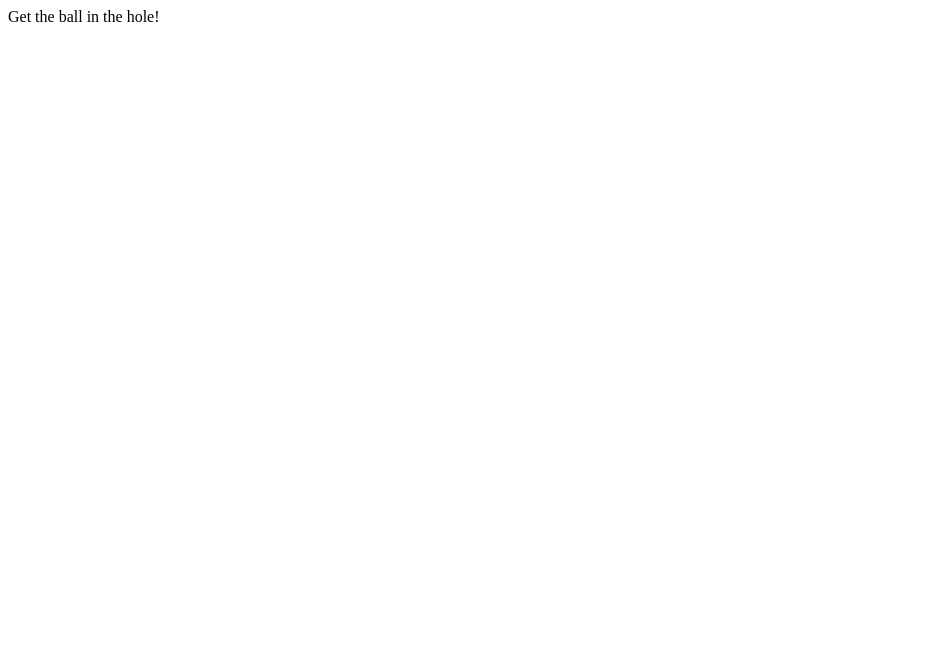
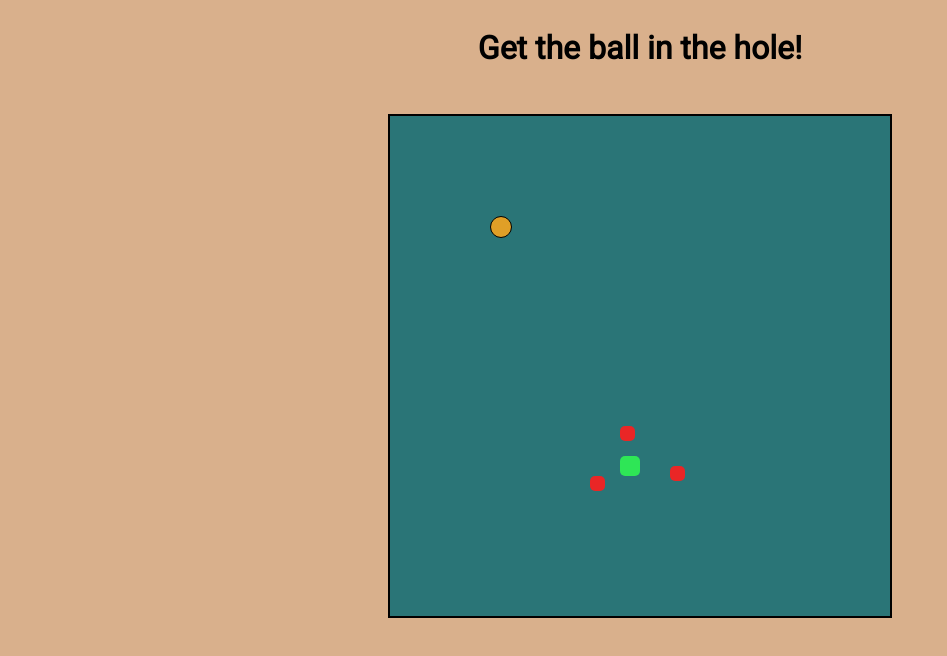
Before and after one commit to ArturGuspiel/Artur-Guspiel-lab1, a plain HTML site: page Project 04 - ball in a hole/index.html in a window 1280 px wide. Shown: the whole page, without its empty margins (0-947 px from the left). Drawn offline with Linux system fonts and the light colour scheme.

Commit message:
Done styling

```diff
--- a/Project 04 - ball in a hole/index.html
+++ b/Project 04 - ball in a hole/index.html
@@ -1,18 +1,26 @@
 <!DOCTYPE html>
 <html lang="en">
+
 <head>
     <meta charset="UTF-8">
     <meta name="viewport" content="width=device-width, initial-scale=1.0">
     <meta http-equiv="X-UA-Compatible" content="ie=edge">
+    <link rel="stylesheet" type="text/css" href="style.css">
+    <link href="https://fonts.googleapis.com/css?family=Roboto" rel="stylesheet">
     <title>Ball in the hole</title>
 </head>
+
 <body>
-    <div id="header">Get the ball in the hole!</div>
+    <div id="header"><h1>Get the ball in the hole!</h1></div>
     <div id="map">
-        <div class="winHole"></div>
-        <div class="loseHole1"></div>
-        <div class="loseHole2"></div>
-        <div class="loseHole3"></div>
+        <div id="ball"></div>
+        <div id="winHole"></div>
+        <div id="loseHole1"></div>
+        <div id="loseHole2"></div>
+        <div id="loseHole3"></div>
     </div>
+
+    <script src="script.js"></script>
 </body>
+
 </html>
--- a/Project 04 - ball in a hole/style.css
+++ b/Project 04 - ball in a hole/style.css
@@ -0,0 +1,61 @@
+body{
+    font-family: 'Roboto', sans-serif;
+    background: #D9B08C;
+}
+#map{
+    position: relative;
+    width: 500px;
+    height: 500px;
+    border: 2px solid #000000;
+    margin: 25px auto 0 auto;
+    background: rgb(42, 117, 119);
+}
+#ball{
+    position: absolute;
+    top: 100px;
+    left: 100px;
+    width: 20px;
+    height: 20px;
+    background: rgb(224, 159, 39);
+    border-radius: 100%;
+    border: 1px solid #000000;
+}
+#winHole{
+    position: fixed;
+    margin: 340px 340px 250px 230px;
+    background: rgb(46, 230, 86);
+    width: 20px;
+    height: 20px;
+    border-radius: 5px;
+}
+#loseHole1{
+    position: fixed;
+    margin: 310px 220px 200px 230px;
+    background: rgb(233, 38, 38);
+    width: 15px;
+    height: 15px;
+    border-radius: 5px;
+}
+#loseHole2{
+    position: fixed;
+    margin: 350px 200px 200px 280px;
+    background: rgb(233, 38, 38);
+    width: 15px;
+    height: 15px;
+    border-radius: 5px;
+}
+#loseHole3{
+    position: fixed;
+    margin: 360px 180px 190px 200px;
+    background: rgb(233, 38, 38);
+    width: 15px;
+    height: 15px;
+    border-radius: 5px;
+}
+h2{
+    text-align: center;
+}
+#header{
+    display: flex;
+    justify-content: center;
+}
```
